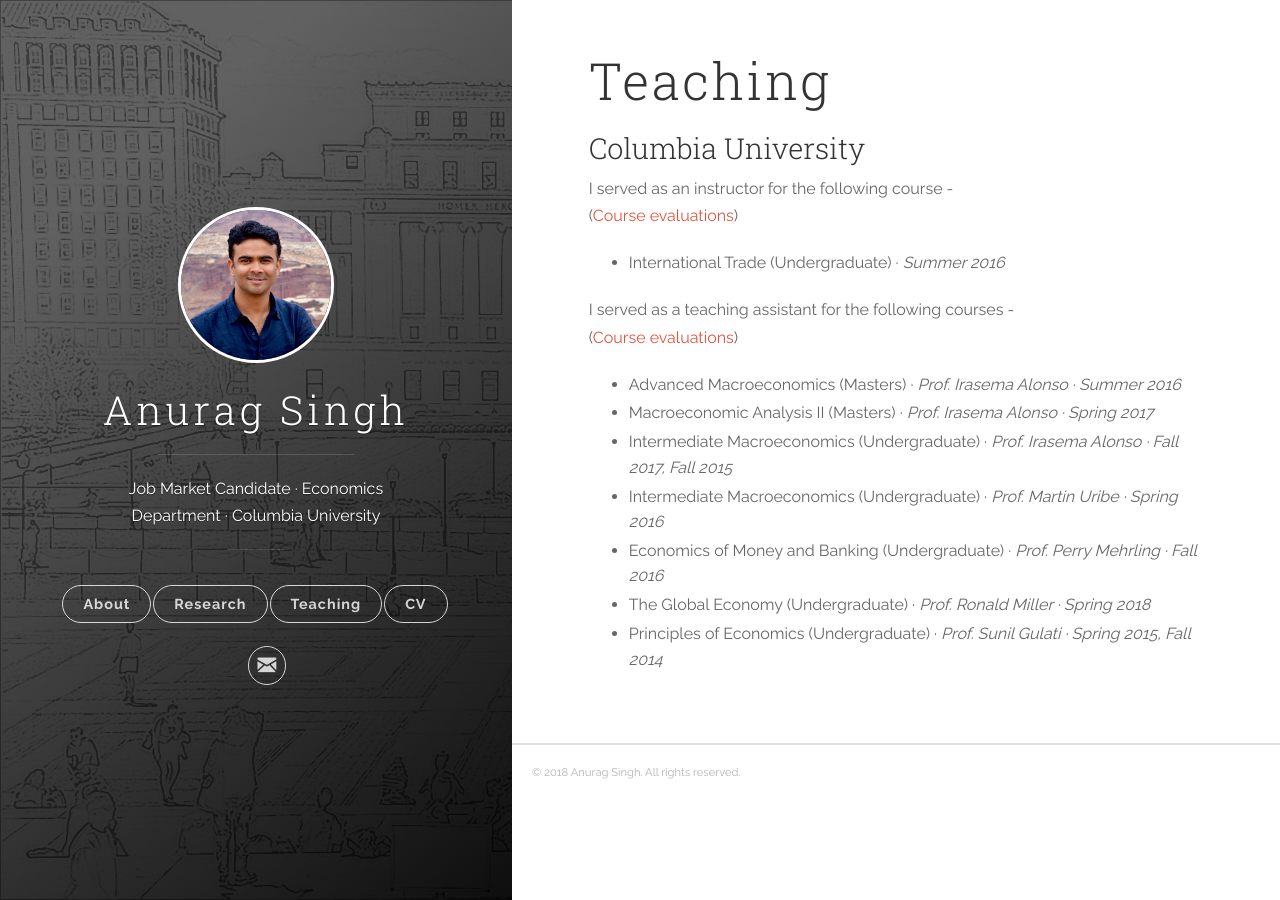
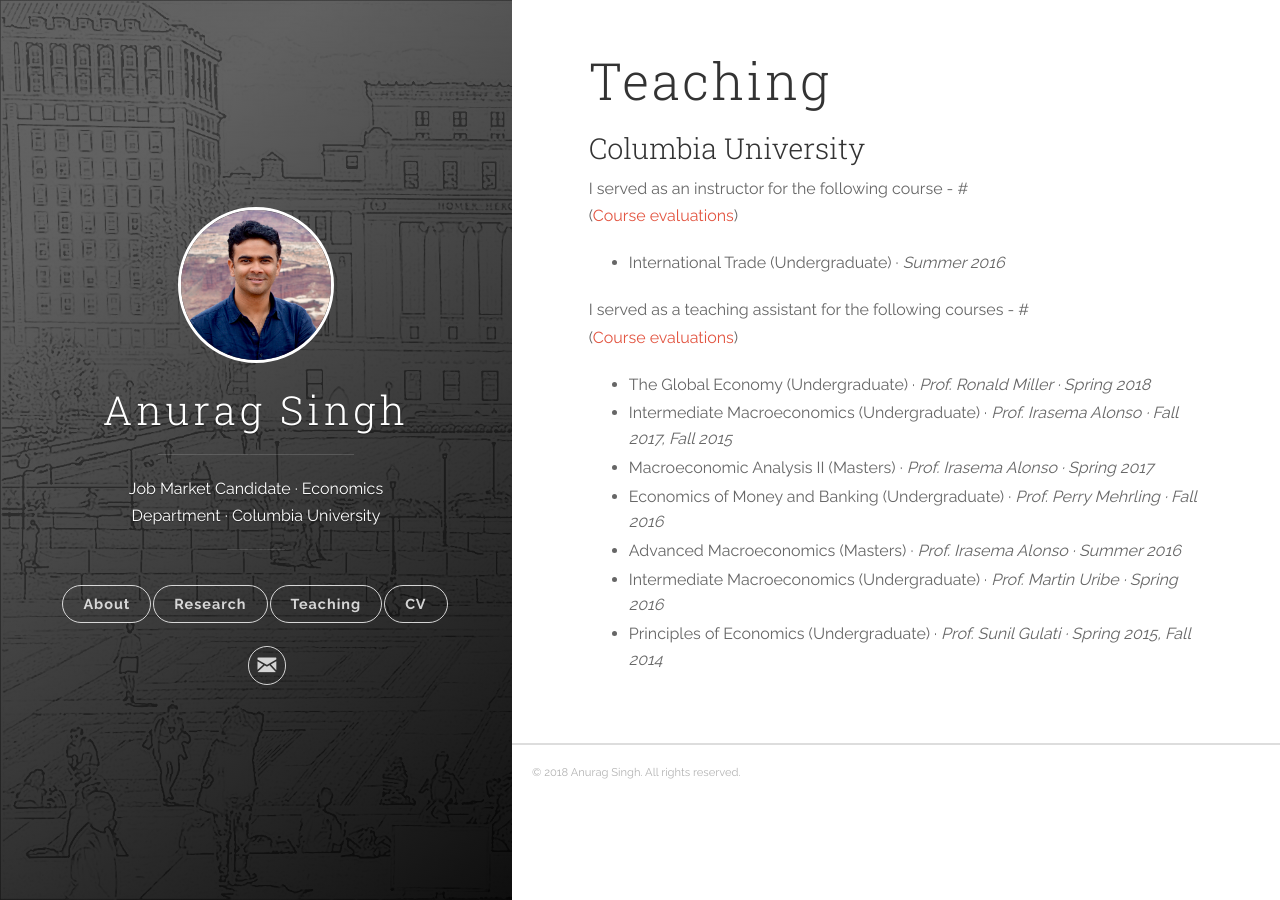
Before and after one commit to vinayakiyer/vinayakiyer.github.io, a Jekyll site: the page built from _posts/2018-06-12-teaching.markdown, in a window 1280 px wide. Built offline with Jekyll 4.4.1, drawn with Linux system fonts in a browser that asks for light colours.

```diff
--- a/_posts/2018-06-12-teaching.markdown
+++ b/_posts/2018-06-12-teaching.markdown
@@ -5,21 +5,18 @@ tags: [jekyll]
 ---
 <h3 id="columbia-university"><b>Columbia University</b></h3>
 <p>I served as an instructor for the following course -
-<br />(<a href="" target="_blank">Course evaluations</a>)</p>
-
-
+# <br />(<a href="" target="_blank">Course evaluations</a>)</p>
 <ul>
   <li>International Trade (Undergraduate) &middot; <em>Summer 2016</em></li>
 </ul>
 <p>I served as a teaching assistant for the following courses -
-<br />(<a href="" target="_blank">Course evaluations</a>)</p>
-
+# <br />(<a href="" target="_blank">Course evaluations</a>)</p>
 <ul>
+  <li>The Global Economy (Undergraduate) &middot; <em>Prof. Ronald Miller &middot; Spring 2018 </em></li>
+  <li>Intermediate Macroeconomics (Undergraduate) &middot; <em>Prof. Irasema Alonso &middot; Fall 2017, Fall 2015</em></li>
+  <li>Macroeconomic Analysis II (Masters) &middot; <em>Prof. Irasema Alonso &middot; Spring 2017 </em></li>
+  <li>Economics of Money and Banking (Undergraduate) &middot; <em>Prof. Perry Mehrling &middot; Fall 2016</em></li>
   <li>Advanced Macroeconomics (Masters) &middot; <em>Prof. Irasema Alonso &middot; Summer 2016</em></li>
-  <li>Macroeconomic Analysis II (Masters) &middot; <em>Prof. Irasema Alonso &middot; Spring 2017 </em></li>
-  <li>Intermediate Macroeconomics (Undergraduate) &middot; <em>Prof. Irasema Alonso &middot; Fall 2017, Fall 2015</em></li>
   <li>Intermediate Macroeconomics (Undergraduate) &middot; <em>Prof. Martin Uribe &middot; Spring 2016</em></li>
-  <li>Economics of Money and Banking (Undergraduate) &middot; <em>Prof. Perry Mehrling &middot; Fall 2016</em></li>
-  <li>The Global Economy (Undergraduate) &middot; <em>Prof. Ronald Miller &middot; Spring 2018 </em></li>
   <li>Principles of Economics (Undergraduate) &middot; <em>Prof. Sunil Gulati &middot; Spring 2015, Fall 2014 </em></li>
 </ul>
```
